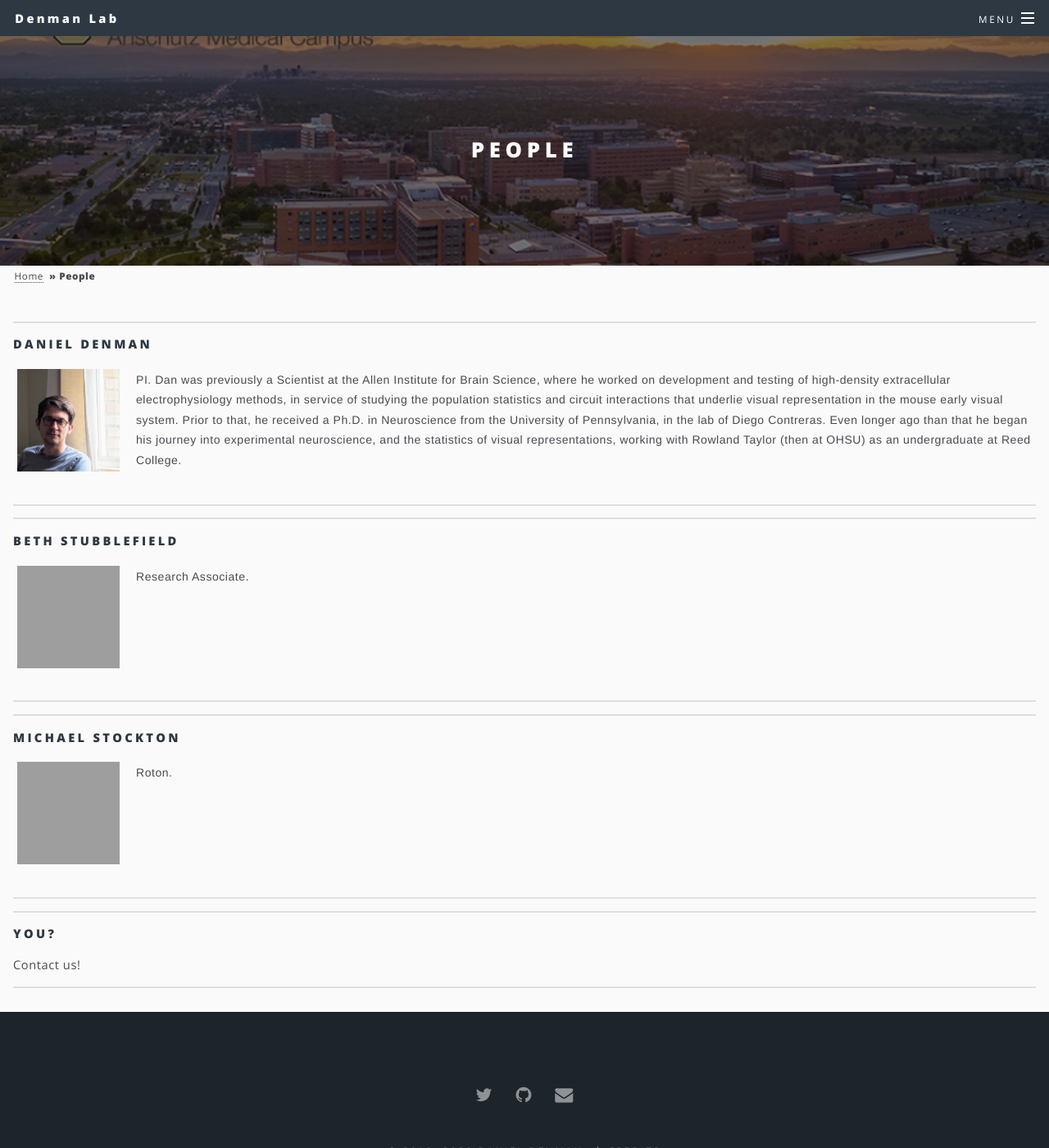
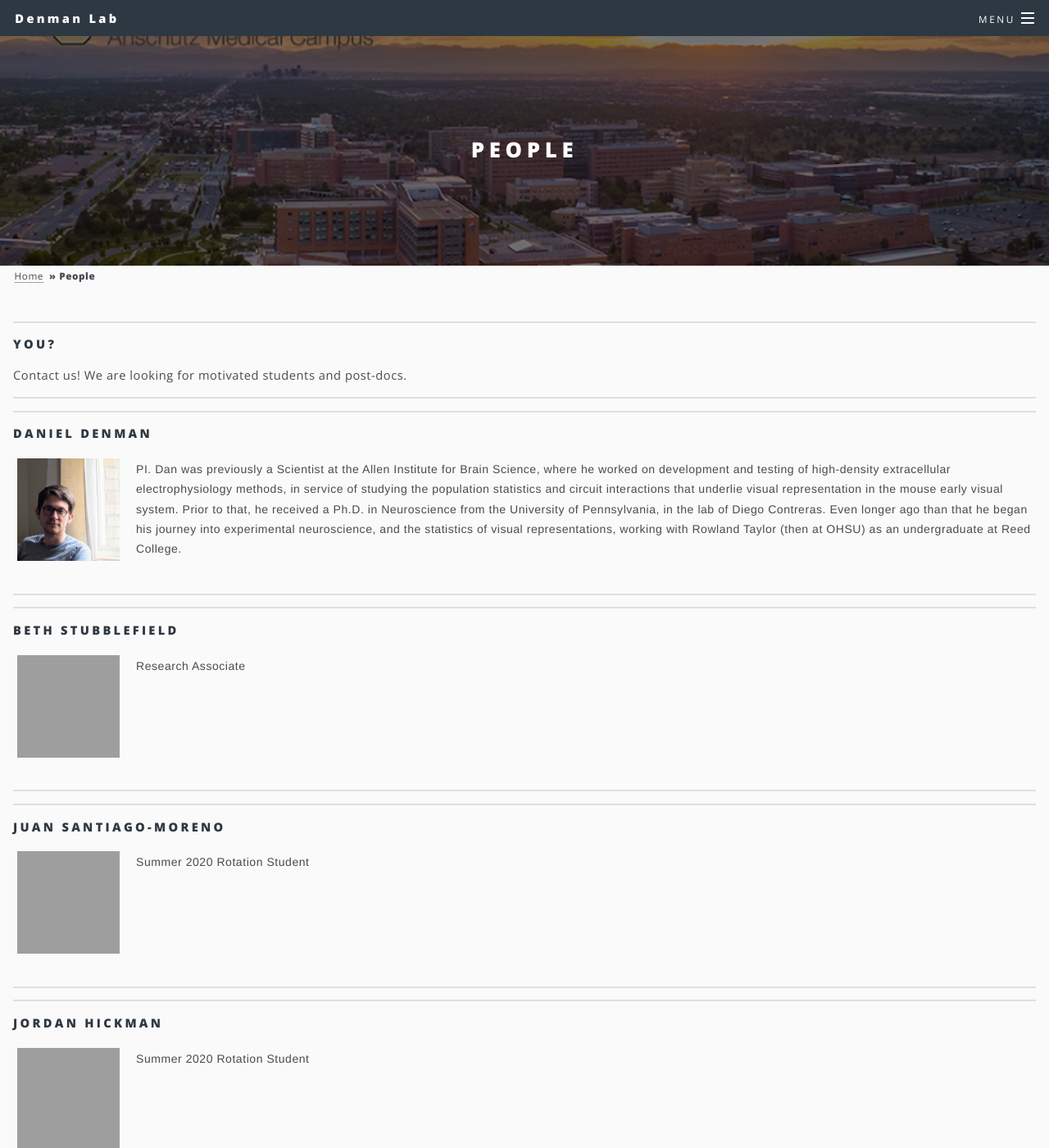
Before and after one commit to denmanlab/denmanlab.github.io, a Jekyll site: the page built from _pages/people.html, in a window 1280 px wide and 1400 px high. Shown: the whole window at 82% size. Built offline with Jekyll 4.4.1, drawn with Linux system fonts in a browser that asks for light colours; grey boxes are pictures that could not be loaded.

Commit message:
Update people.html

```diff
--- a/_pages/people.html
+++ b/_pages/people.html
@@ -7,6 +7,10 @@ excerpt:
 image: cu001.jpeg
 background-image: cu001.jpeg
 ---
+<hr style="margin:0 0 1em 0;" />
+<h4>You?</h4>
+Contact us! We are looking for motivated students and post-docs.
+<hr style="margin:1em 0 1em 0;" />
 
 <hr style="margin:0 0 1em 0;" />
 <h4>Daniel Denman</h4>
@@ -25,23 +29,42 @@ background-image: cu001.jpeg
     <img id="img" src="/images/beth.jpg"
     width="125" height="125" class="bio_img_l"/>
     <p2>
-    Research Associate.
+    Research Associate
     </p2>
 </div>
 <hr style="margin:1em 0 1em 0;" />
 
 <hr style="margin:0 0 1em 0;" />
+<h4>Juan Santiago-Moreno</h4>
+<div class=image_wrapper>
+    <img id="img" src="/images/_.jpg"
+    width="125" height="125" class="bio_img_l"/>
+    <p2>
+    Summer 2020 Rotation Student
+    </p2>
+</div>
+<hr style="margin:1em 0 1em 0;" />
+
+
+<hr style="margin:0 0 1em 0;" />
+<h4>Jordan Hickman</h4>
+<div class=image_wrapper>
+    <img id="img" src="/images/_.jpg"
+    width="125" height="125" class="bio_img_l"/>
+    <p2>
+        Summer 2020 Rotation Student
+    </p2>
+</div>
+<hr style="margin:1em 0 1em 0;" />
+
+
+<hr style="margin:0 0 1em 0;" />
 <h4>Michael Stockton</h4>
 <div class=image_wrapper>
-    <img id="img" src="/images/beth.jpg"
+    <img id="img" src="/images/_.jpg"
     width="125" height="125" class="bio_img_l"/>
     <p2>
     Roton.
     </p2>
 </div>
 <hr style="margin:1em 0 1em 0;" />
-
-<hr style="margin:0 0 1em 0;" />
-<h4>You?</h4>
-Contact us!
-<hr style="margin:1em 0 1em 0;" />
```
